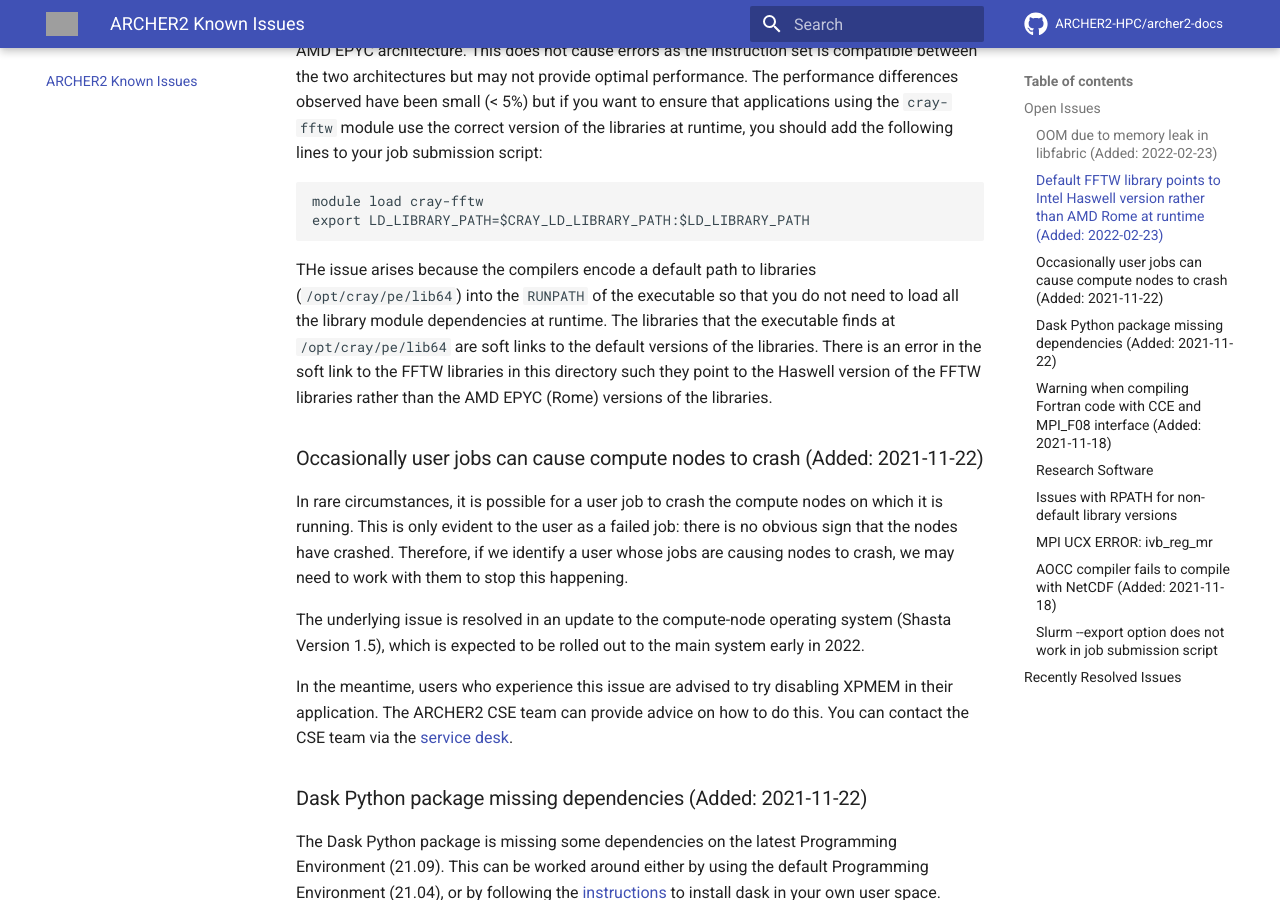
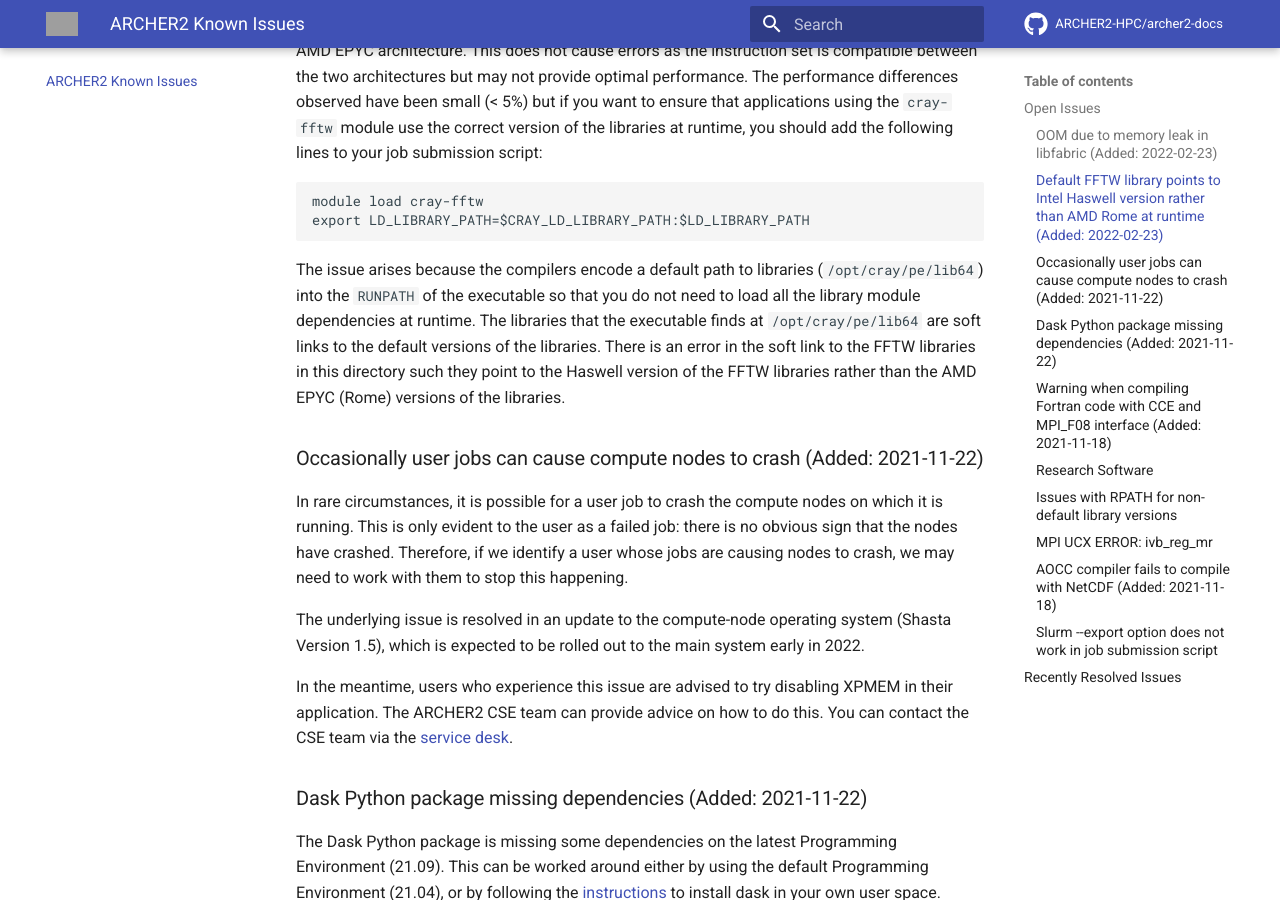
Before and after one commit to ARCHER2-HPC/archer2-docs, an MkDocs documentation site: the page built from docs/known-issues/index.md, in a window 1280 px wide and 900 px high, scrolled down 881 px. Built offline with MkDocs 1.6.1 and Material for MkDocs 9.7.7, drawn with Linux system fonts in a browser that asks for light colours; comment, search, counter and statistics services are not loaded; grey boxes are pictures that could not be loaded.

Commit message:
Addresses reviewer comments

````diff
--- a/docs/known-issues/index.md
+++ b/docs/known-issues/index.md
@@ -37,7 +37,7 @@
 export LD_LIBRARY_PATH=$CRAY_LD_LIBRARY_PATH:$LD_LIBRARY_PATH
 ```
 
-THe issue arises because the compilers encode a default path to libraries (`/opt/cray/pe/lib64`) into the `RUNPATH` of
+The issue arises because the compilers encode a default path to libraries (`/opt/cray/pe/lib64`) into the `RUNPATH` of
 the executable so that you do not need to load all the library module dependencies at runtime. The libraries that the
 executable finds at `/opt/cray/pe/lib64` are soft links to the default versions of the libraries. There is an error in
 the soft link to the FFTW libraries in this directory such they point to the Haswell version of the FFTW libraries rather
````
